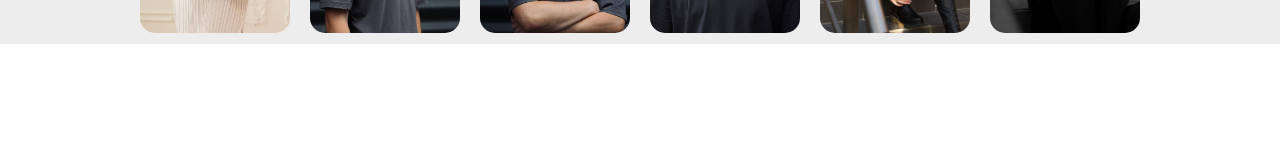
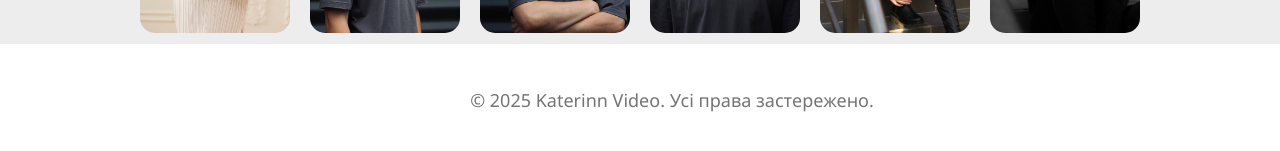
Before and after one commit to Ep1xo/katyas-site, a React (Create React App) app: page / in a window 1280 px wide. Shown: the part 2281-2432 px from the top of the page. Built offline with nearby package versions, Linux system fonts and the light colour scheme.

Commit message:
PC version of site is ready (details left to dd, gonna do it now)

```diff
--- a/src/App.js
+++ b/src/App.js
@@ -115,6 +115,10 @@ function App() {
           {renderComponent()}
         </div>
       </div>
+
+      <div className='bottom-part'>
+        <p>© 2025 Katerinn Video. Усі права застережено.</p>
+      </div>
     </>
   );
 }
--- a/src/index.css
+++ b/src/index.css
@@ -6,8 +6,6 @@ body {
 
   margin: 0;
   padding: 0;
-
-  height: 5000px;
 
   overflow-x: hidden;
 }
@@ -128,6 +126,8 @@ header{
   bottom: 0;
 
   background-color: #211e1ebd;
+
+  z-index: 10000;
 }
 
 .window{
@@ -390,3 +390,13 @@ header{
 
   cursor: pointer;
 }
+
+/*      ----Bottom part----     */
+
+.bottom-part{
+  padding-bottom: 2vw;
+}
+
+.bottom-part p{
+  color: #747474;
+}
```
